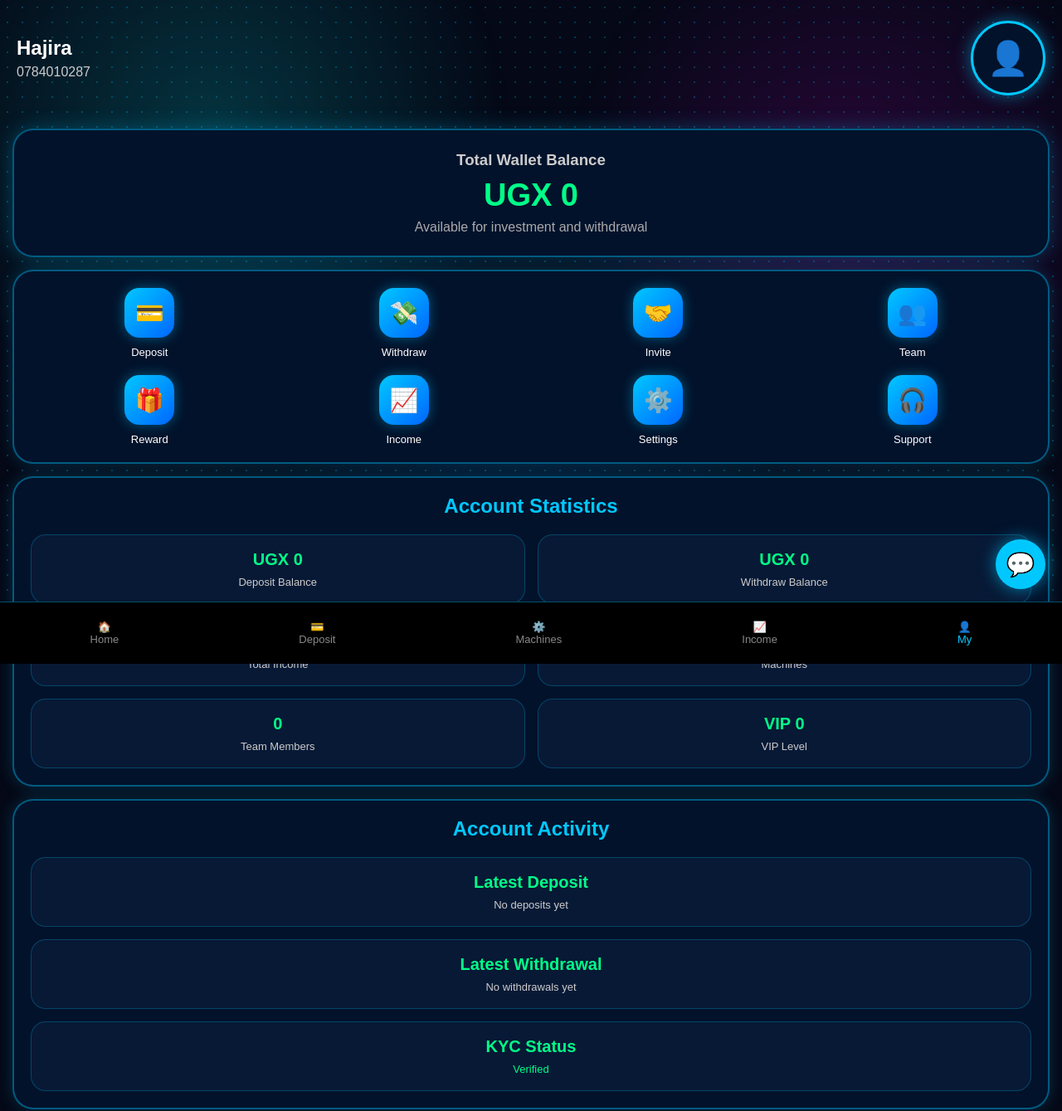
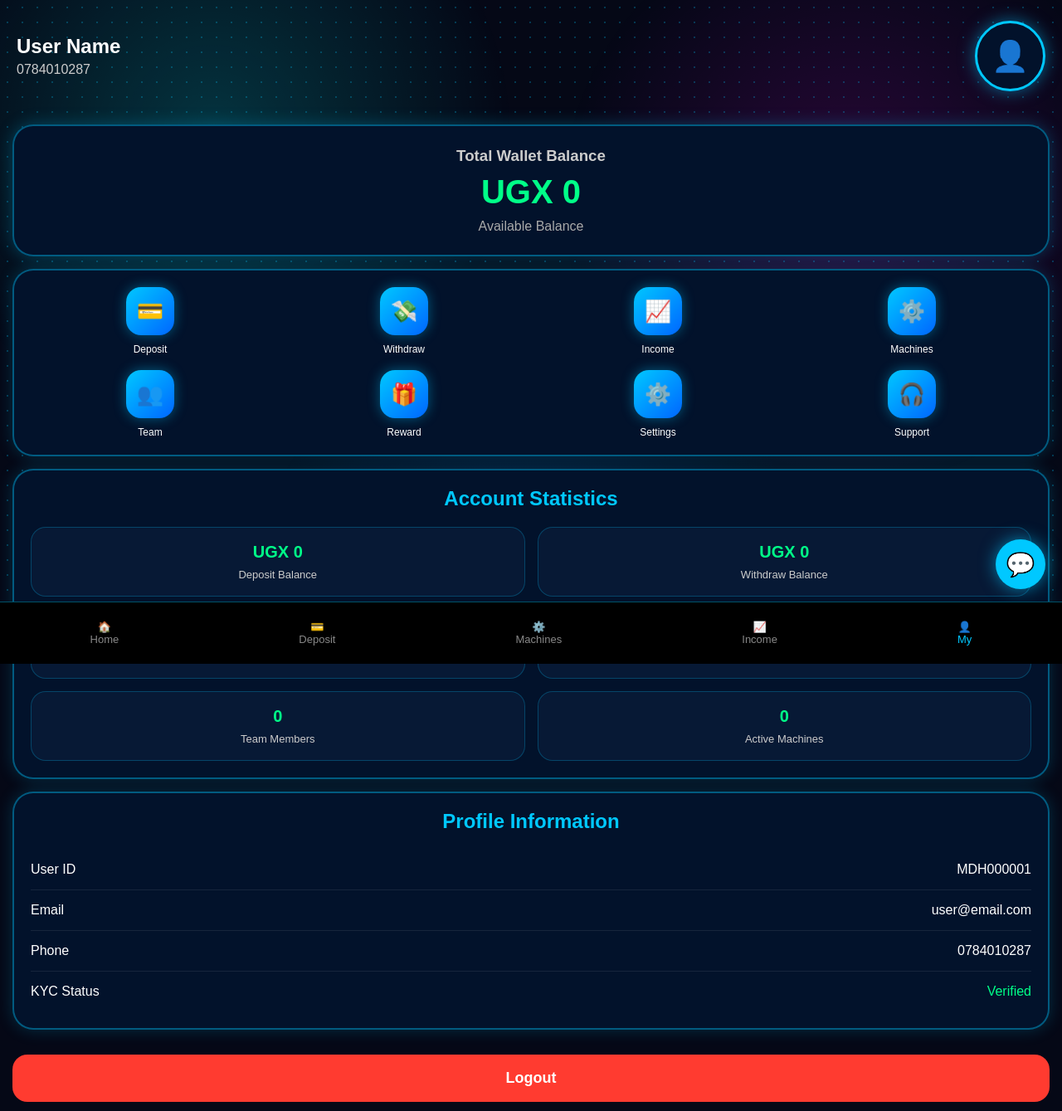
Before and after one commit to ashbelz123-droid/Marathon-Digital-Hub, a plain HTML site: page my.html in a window 1280 px wide. Shown: the top 1339 px of the page at 83% size. Drawn offline with Linux system fonts and the light colour scheme.

Commit message:
Update my.html

```diff
--- a/my.html
+++ b/my.html
@@ -51,32 +51,32 @@ background-size:18px 18px;
 z-index:-1;
 }
 
-.profile-area{
+.header{
 padding:25px 20px;
 display:flex;
 justify-content:space-between;
 align-items:center;
 }
 
-.user-details h2{
+.user-info h2{
 font-size:24px;
-margin-bottom:6px;
+margin-bottom:5px;
 }
 
-.user-details p{
+.user-info p{
 color:#ccc;
 }
 
 .avatar{
-width:90px;
-height:90px;
+width:85px;
+height:85px;
 border-radius:50%;
 background:#02122b;
 border:3px solid #00c8ff;
 display:flex;
 align-items:center;
 justify-content:center;
-font-size:40px;
+font-size:36px;
 box-shadow:0 0 20px rgba(0,200,255,.5);
 }
 
@@ -86,8 +86,8 @@ padding:25px;
 background:#02122b;
 border:2px solid rgba(0,200,255,.4);
 border-radius:25px;
-box-shadow:0 0 25px rgba(0,200,255,.25);
 text-align:center;
+box-shadow:0 0 20px rgba(0,200,255,.25);
 }
 
 .wallet-card h3{
@@ -96,12 +96,12 @@ margin-bottom:10px;
 }
 
 .wallet-card h1{
-font-size:38px;
+font-size:40px;
 color:#00ff88;
 }
 
 .wallet-card p{
-margin-top:8px;
+margin-top:10px;
 color:#aaa;
 }
 
@@ -111,15 +111,15 @@ color:#aaa;
 
 <body>
 
-<div class="profile-area">
+<div class="header">
 
-<div class="user-details">
+<div class="user-info">
 
-<h2 id="username">
-Hajira
+<h2 id="userName">
+User Name
 </h2>
 
-<p id="phone">
+<p id="userPhone">
 0784010287
 </p>
 
@@ -138,23 +138,27 @@ Hajira
 <h3>Total Wallet Balance</h3>
 
 <h1 id="walletBalance">
+
 UGX 0
+
 </h1>
 
 <p>
-Available for investment and withdrawal
+
+Available Balance
+
 </p>
 
 </div>
 
-  <!-- QUICK ACTIONS -->
+<!-- QUICK ACTIONS -->
 
 <div class="action-card">
 
 <div class="action-grid">
 
 <div class="action-item"
-onclick="location.href='deposit.html'">
+onclick="window.location.href='deposit.html'">
 
 <div class="action-icon">💳</div>
 
@@ -163,7 +167,7 @@ onclick="location.href='deposit.html'">
 </div>
 
 <div class="action-item"
-onclick="location.href='withdraw.html'">
+onclick="window.location.href='withdraw.html'">
 
 <div class="action-icon">💸</div>
 
@@ -171,11 +175,21 @@ onclick="location.href='withdraw.html'">
 
 </div>
 
-<div class="action-item">
+<div class="action-item"
+onclick="window.location.href='income.html'">
 
-<div class="action-icon">🤝</div>
+<div class="action-icon">📈</div>
 
-<p>Invite</p>
+<p>Income</p>
+
+</div>
+
+<div class="action-item"
+onclick="window.location.href='machines.html'">
+
+<div class="action-icon">⚙️</div>
+
+<p>Machines</p>
 
 </div>
 
@@ -197,21 +211,14 @@ onclick="location.href='withdraw.html'">
 
 <div class="action-item">
 
-<div class="action-icon">📈</div>
-
-<p>Income</p>
-
-</div>
-
-<div class="action-item">
-
 <div class="action-icon">⚙️</div>
 
 <p>Settings</p>
 
 </div>
 
-<div class="action-item">
+<div class="action-item"
+onclick="window.open('https://wa.me/256784010287')">
 
 <div class="action-icon">🎧</div>
 
@@ -237,7 +244,7 @@ box-shadow:0 0 20px rgba(0,200,255,.2);
 .action-grid{
 display:grid;
 grid-template-columns:repeat(4,1fr);
-gap:20px;
+gap:18px;
 }
 
 .action-item{
@@ -246,8 +253,8 @@ cursor:pointer;
 }
 
 .action-icon{
-width:60px;
-height:60px;
+width:58px;
+height:58px;
 margin:auto;
 margin-bottom:10px;
 border-radius:18px;
@@ -259,12 +266,12 @@ background:linear-gradient(
 display:flex;
 align-items:center;
 justify-content:center;
-font-size:28px;
+font-size:26px;
 box-shadow:0 0 15px rgba(0,200,255,.4);
 }
 
 .action-item p{
-font-size:13px;
+font-size:12px;
 color:white;
 }
 
@@ -274,7 +281,7 @@ color:white;
 
 <div class="stats-card">
 
-<h2 class="section-title">
+<h2 class="stats-title">
 
 Account Statistics
 
@@ -285,7 +292,9 @@ Account Statistics
 <div class="stat-box">
 
 <h3 id="depositBalance">
+
 UGX 0
+
 </h3>
 
 <p>Deposit Balance</p>
@@ -295,7 +304,9 @@ UGX 0
 <div class="stat-box">
 
 <h3 id="withdrawBalance">
+
 UGX 0
+
 </h3>
 
 <p>Withdraw Balance</p>
@@ -305,7 +316,9 @@ UGX 0
 <div class="stat-box">
 
 <h3 id="totalIncome">
+
 UGX 0
+
 </h3>
 
 <p>Total Income</p>
@@ -314,18 +327,22 @@ UGX 0
 
 <div class="stat-box">
 
-<h3 id="activeMachines">
-0
+<h3 id="todayIncome">
+
+UGX 0
+
 </h3>
 
-<p>Machines</p>
+<p>Today's Income</p>
 
 </div>
 
 <div class="stat-box">
 
-<h3 id="teamMembers">
+<h3 id="teamCount">
+
 0
+
 </h3>
 
 <p>Team Members</p>
@@ -334,11 +351,13 @@ UGX 0
 
 <div class="stat-box">
 
-<h3 id="vipLevel">
-VIP 0
+<h3 id="machineCount">
+
+0
+
 </h3>
 
-<p>VIP Level</p>
+<p>Active Machines</p>
 
 </div>
 
@@ -347,12 +366,6 @@ VIP 0
 </div>
 
 <style>
-
-.section-title{
-color:#00c8ff;
-margin-bottom:20px;
-text-align:center;
-}
 
 .stats-card{
 margin:15px;
@@ -363,6 +376,12 @@ border-radius:25px;
 box-shadow:0 0 20px rgba(0,200,255,.2);
 }
 
+.stats-title{
+text-align:center;
+color:#00c8ff;
+margin-bottom:20px;
+}
+
 .stats-grid{
 display:grid;
 grid-template-columns:1fr 1fr;
@@ -371,8 +390,8 @@ gap:15px;
 
 .stat-box{
 background:#071935;
+padding:18px;
 border-radius:18px;
-padding:18px;
 text-align:center;
 border:1px solid rgba(0,200,255,.25);
 }
@@ -384,72 +403,70 @@ margin-bottom:8px;
 }
 
 .stat-box p{
+font-size:13px;
 color:#ccc;
-font-size:13px;
 }
 
 </style>
 
-  <!-- HISTORY SECTION -->
+  <!-- PROFILE INFORMATION -->
 
 <div class="stats-card">
 
-<h2 class="section-title">
+<h2 class="stats-title">
 
-Account Activity
+Profile Information
 
 </h2>
 
-<div class="stat-box" style="margin-bottom:15px;">
+<div class="profile-row">
 
-<h3>Latest Deposit</h3>
+<span>User ID</span>
 
-<p id="latestDeposit">
-No deposits yet
-</p>
+<span id="userId">
+MDH000001
+</span>
 
 </div>
 
-<div class="stat-box" style="margin-bottom:15px;">
+<div class="profile-row">
 
-<h3>Latest Withdrawal</h3>
+<span>Email</span>
 
-<p id="latestWithdraw">
-No withdrawals yet
-</p>
+<span id="userEmail">
+user@email.com
+</span>
 
 </div>
 
-<div class="stat-box">
+<div class="profile-row">
 
-<h3>KYC Status</h3>
+<span>Phone</span>
 
-<p id="kycStatus"
+<span id="userPhone2">
+0784010287
+</span>
+
+</div>
+
+<div class="profile-row">
+
+<span>KYC Status</span>
+
+<span id="kycStatus"
 style="color:#00ff88;">
 Verified
-</p>
+</span>
 
 </div>
 
 </div>
 
-<!-- LOGOUT -->
+<!-- LOGOUT BUTTON -->
 
 <div style="padding:15px;">
 
-<button id="logoutBtn"
-
-style="
-width:100%;
-padding:18px;
-border:none;
-border-radius:18px;
-background:#ff3b30;
-color:white;
-font-size:18px;
-font-weight:bold;
-cursor:pointer;
-">
+<button id="logoutBtn">
 
 Logout
 
@@ -486,14 +503,36 @@ onclick="window.open('https://wa.me/256784010287')">
 📈<br>Income
 </a>
 
-<a href="my.html"
-style="color:#00c8ff;">
+<a href="my.html" class="active">
 👤<br>My
 </a>
 
 </div>
 
 <style>
+
+.profile-row{
+display:flex;
+justify-content:space-between;
+padding:15px 0;
+border-bottom:1px solid rgba(255,255,255,.08);
+}
+
+.profile-row:last-child{
+border-bottom:none;
+}
+
+#logoutBtn{
+width:100%;
+padding:18px;
+border:none;
+border-radius:18px;
+background:#ff3b30;
+color:white;
+font-size:18px;
+font-weight:bold;
+cursor:pointer;
+}
 
 .support-btn{
 position:fixed;
@@ -533,6 +572,10 @@ font-size:13px;
 text-align:center;
 }
 
+.bottom-nav .active{
+color:#00c8ff;
+}
+
 </style>
 
 <script>
@@ -543,8 +586,7 @@ document.getElementById(
 
 localStorage.clear();
 
-window.location.href=
-'login.html';
+window.location.href='login.html';
 
 };
 
```
